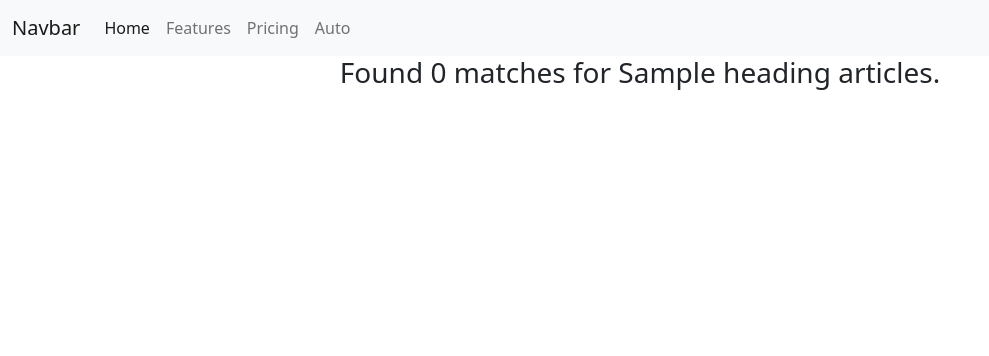
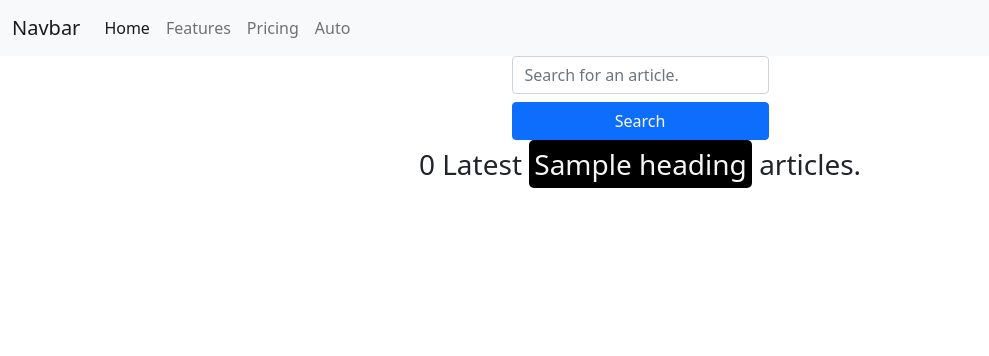
Before and after one commit to KellyKiiru/news-api, a Flask app: template app/templates/found.html in a window 1280 px wide. Shown: the top 356 px of the page, without its empty margins (0-989 px from the left). Run offline with Flask 2, Linux system fonts and the light colour scheme; the template is opened without the code that fills it: most values are stand-ins (such as "Sample title", 1, 10 or a date in 2020); some libraries are stand-ins or nearby versions.

Commit message:
add form to error.html,found.html, index.html and style it;add display for showing latest news articles as well as style it in index.html

```diff
--- a/app/templates/error.html
+++ b/app/templates/error.html
@@ -1,7 +1,10 @@
 <div class="bg" style="background-color: black; height: 100vh">
     {% extends 'base.html' %}
 
-    {% block content %}
+{% block content %}
+    {% block form %}
+        {% include 'form.html' %}
+    {% endblock %}
     <div class="container">
         <div class="row">
             <div class="col-md-6" style="padding: 50px; margin:auto;">
--- a/app/templates/form.html
+++ b/app/templates/form.html
@@ -1,4 +1,6 @@
-<form class="form-inline">
-    <input type="text" class="form-control mb-2 mr-sm-2 input-form" name="article_query" required id="" placeholder="Search for an article." style="width:max-content;">
-    <button type="submit" class="btn btn-primary mb-2 search-btn">Search</button>
-</form>
+<div style="display: flex;justify-content: center; ">
+    <form class="form-inline" style="display: flex; flex-direction: column;">
+        <input type="text" class="form-control mb-2 mr-sm-2 input-form" name="article_query" required id="" placeholder="Search for an article." style="width:max-content;">
+        <button type="submit" class="btn btn-primary mb-2 search-btn" >Search</button>
+    </form>
+</div>
--- a/app/templates/found.html
+++ b/app/templates/found.html
@@ -2,11 +2,14 @@
 {% import 'macros.html' as macro %}
 
 {% block content %}
+{% block form %}
+    {% include 'form.html' %}
+{% endblock %}
 <div class="found-results">
-    <h3 class="main-heading-search text-center">Found {{searched_articles|count}} matches for <span
-            class="title-heading-search">{{heading}} </span>articles.</h3>
+    <h3 class="main-heading-search text-center">{{searched_articles|count}} Latest <span
+        class="title-heading-search"><span style="border-radius: 5px; background-color: black; color: whitesmoke; padding: 5px;">{{heading}}</span> </span>articles.</h3>
     <div class="row">
-        {% for article in searched_articles[0:20] %}
+        {% for article in searched_articles[0:22] %}
         <div class="col-md-4 col-xl-3 col-sm-6">
             <div class="card" style="box-shadow:
             2.8px 2.8px 2.2px rgba(0, 0, 0, 0.02),
```
Also changed, not shown: app/templates/index.html (+38 -7 lines).
